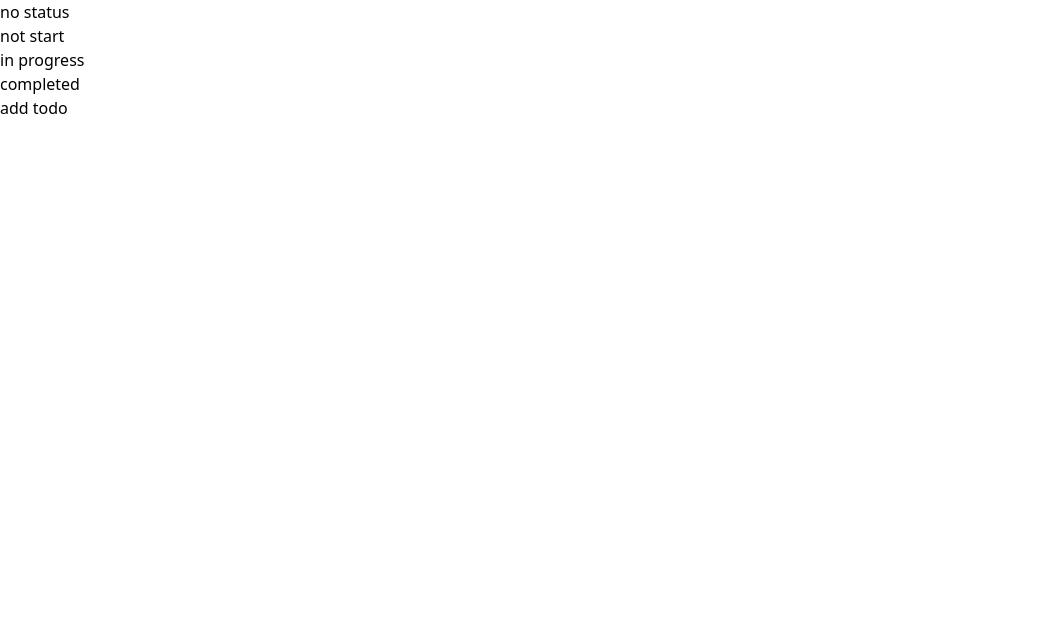
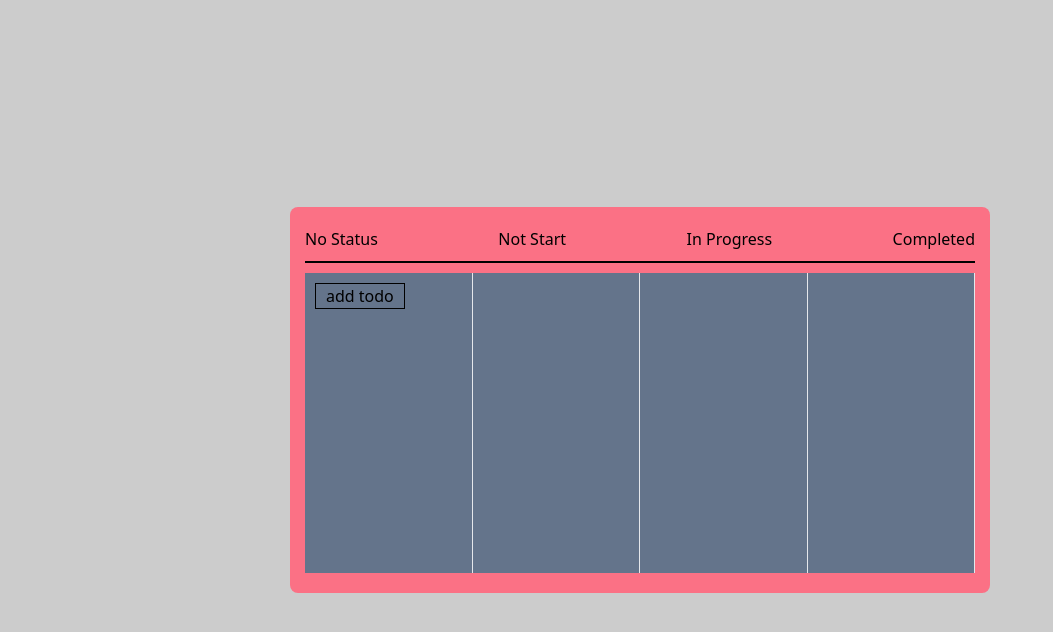
Before and after one commit to mahmudfarsi/todo-list, a website: page dist/index.html in a window 1280 px wide. Shown: the whole page, without its empty margins (0-1053 px from the left). Drawn offline with nearby package versions, Linux system fonts and the light colour scheme; files that its build step writes are made by us from their sources.

Commit message:
creat and add style in tailwind

```diff
--- a/src/tailwind.css
+++ b/src/tailwind.css
@@ -1,3 +1,61 @@
 @tailwind base;
 @tailwind components;
 @tailwind utilities;
+
+
+*{
+  margin: 0;
+  padding: 0;
+  list-style-type: none;
+  text-decoration: none;
+}
+
+
+
+
+@layer utilities{
+  .container{
+    @apply max-w-full h-screen flex justify-center items-center bg-black bg-opacity-20
+  }
+
+
+  .wrapper{
+    @apply w-[700px] max-w-[800px] px-[15px] py-[20px] bg-rose-400 rounded-lg
+  }
+
+
+  .header{
+    @apply w-full flex justify-between border-b-2 pb-[10px] border-black
+  }
+
+  .title{
+    @apply capitalize
+  }
+
+
+  .body{
+    @apply w-full flex h-[300px] bg-lime-300 mt-[10px]
+  }
+
+  .box{
+    @apply bg-slate-500 w-[300px] border-e pl-[10px]
+  }
+
+  .btn_add{
+    @apply border-black border-solid border px-[10px] mt-[10px] cursor-pointer
+  }
+
+  .list{
+    @apply w-full flex flex-col gap-[10px] items-start mt-[20px]
+  }
+
+  .list-item{
+    @apply bg-blue-500 px-[10px] rounded-md capitalize
+  }
+}
+
+
+
+@layer components{
+
+}
```
